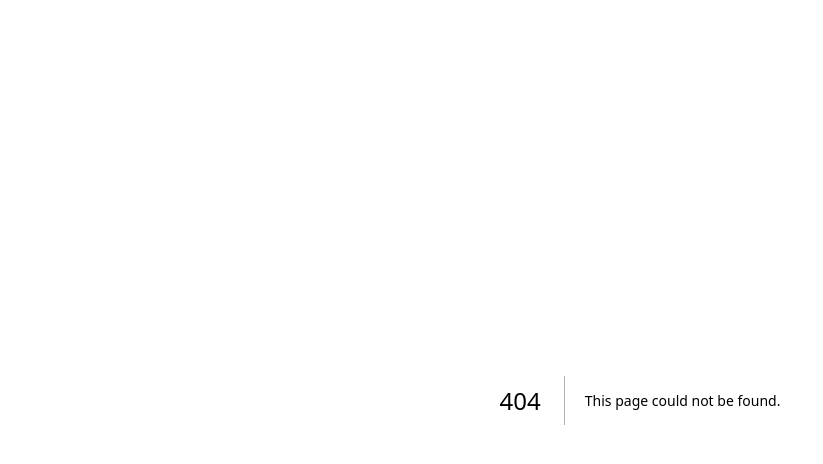
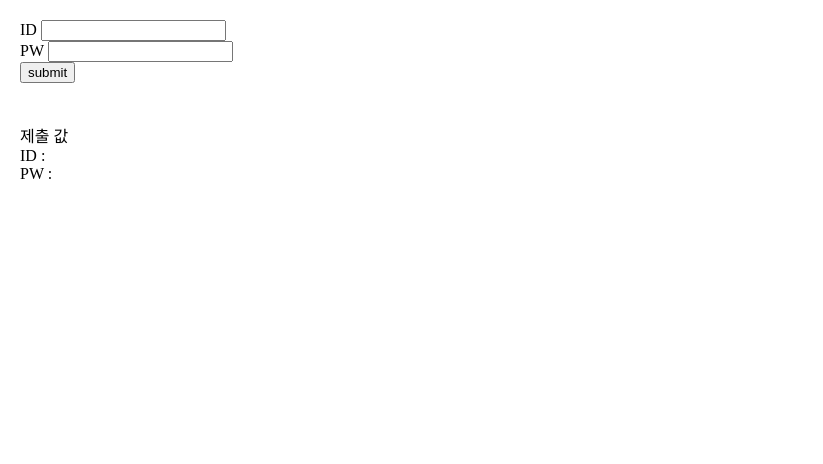
Before and after one commit to spr-engineering/nextjs_codingon, a Next.js app: page /react_hook_form in a window 1280 px wide. Before the commit this address had no page. Shown: the top 464 px of the page, without its empty margins (0-823 px from the left). Built offline with nearby package versions, Linux system fonts and the light colour scheme.

Commit message:
react-hook-form

```diff
--- a/package.json
+++ b/package.json
@@ -9,6 +9,7 @@
     "lint": "next lint"
   },
   "dependencies": {
+    "@hookform/error-message": "^2.0.1",
     "@types/node": "18.15.13",
     "@types/react": "18.0.37",
     "@types/react-dom": "18.0.11",
@@ -19,6 +20,7 @@
     "react": "18.2.0",
     "react-bootstrap": "^2.7.4",
     "react-dom": "18.2.0",
+    "react-hook-form": "^7.43.9",
     "typescript": "5.0.4"
   },
   "devDependencies": {
--- /dev/null
+++ b/src/components/react-hook-form/formComponent.tsx
@@ -0,0 +1,64 @@
+import { useState } from 'react'
+import { Form } from 'react-bootstrap'
+import { SubmitHandler, useForm } from 'react-hook-form'
+import { ErrorMessage } from '@hookform/error-message'
+
+interface FormValue {
+  id: string
+  pw: string
+}
+
+export default function FormComponent() {
+  const [submitValue, setSubmitValue] = useState<FormValue>()
+
+  const {
+    register,
+    handleSubmit,
+    formState: { errors },
+  } = useForm<FormValue>()
+
+  const onSubmit: SubmitHandler<FormValue> = (submitData: FormValue) => {
+    setSubmitValue({ id: submitData.id, pw: submitData.pw })
+  }
+
+  return (
+    <>
+      <div className="form-container" style={{ padding: '20px' }}>
+        <Form onSubmit={handleSubmit(onSubmit)}>
+          <div>
+            ID <input {...register('id')} />
+          </div>
+          <div>
+            PW{' '}
+            <input
+              type="password"
+              {...register('pw', {
+                required: true,
+                minLength: {
+                  value: 8,
+                  message: '* 비밀번호는 8~20자리 이내로 입력해주세요.',
+                },
+                maxLength: {
+                  value: 20,
+                  message: '* 비밀번호는 8~20자리 이내로 입력해주세요.',
+                },
+                pattern: {
+                  value:
+                    /^(?=.*[A-Za-z])(?=.*\d)(?=.*[@$!%*#?&])[A-Za-z\d@$!%*#?&]/,
+                  message:
+                    '* 비밀번호는 영문, 숫자, 특수문자를 혼합하여 입력해주세요.',
+                },
+              })}
+            />
+            <ErrorMessage errors={errors} name="pw" />
+          </div>
+          <button>submit</button>
+        </Form>
+      </div>
+      <div style={{ padding: '20px' }}>
+        제출 값<div>ID : {submitValue?.id}</div>
+        <div>PW : {submitValue?.pw}</div>
+      </div>
+    </>
+  )
+}
--- a/src/pages/index.tsx
+++ b/src/pages/index.tsx
@@ -6,7 +6,7 @@ export default function Home() {
       <h2 style={{ paddingLeft: '20px' }}>목차</h2>
       <ul>
         <li>
-          <Link href="/component_and_layout">component_and_layout</Link>
+          <Link href="/component_and_layout">component and layout</Link>
         </li>
         <li>
           <Link href="/bootstrap">bootstrap</Link>
@@ -17,6 +17,9 @@ export default function Home() {
         <li>
           <Link href="/image">image</Link>
         </li>
+        <li>
+          <Link href="/react_hook_form">react-hook-form</Link>
+        </li>
       </ul>
     </>
   )
--- /dev/null
+++ b/src/pages/react_hook_form.tsx
@@ -0,0 +1,5 @@
+import FormComponent from '@/components/react-hook-form/formComponent'
+
+export default function ReactHookForm() {
+  return <FormComponent />
+}
```
Also changed, not shown: src/pages/component_and_layout.tsx (+3 -5 lines), 1 other file (tests, documents, lock files or other folders).
